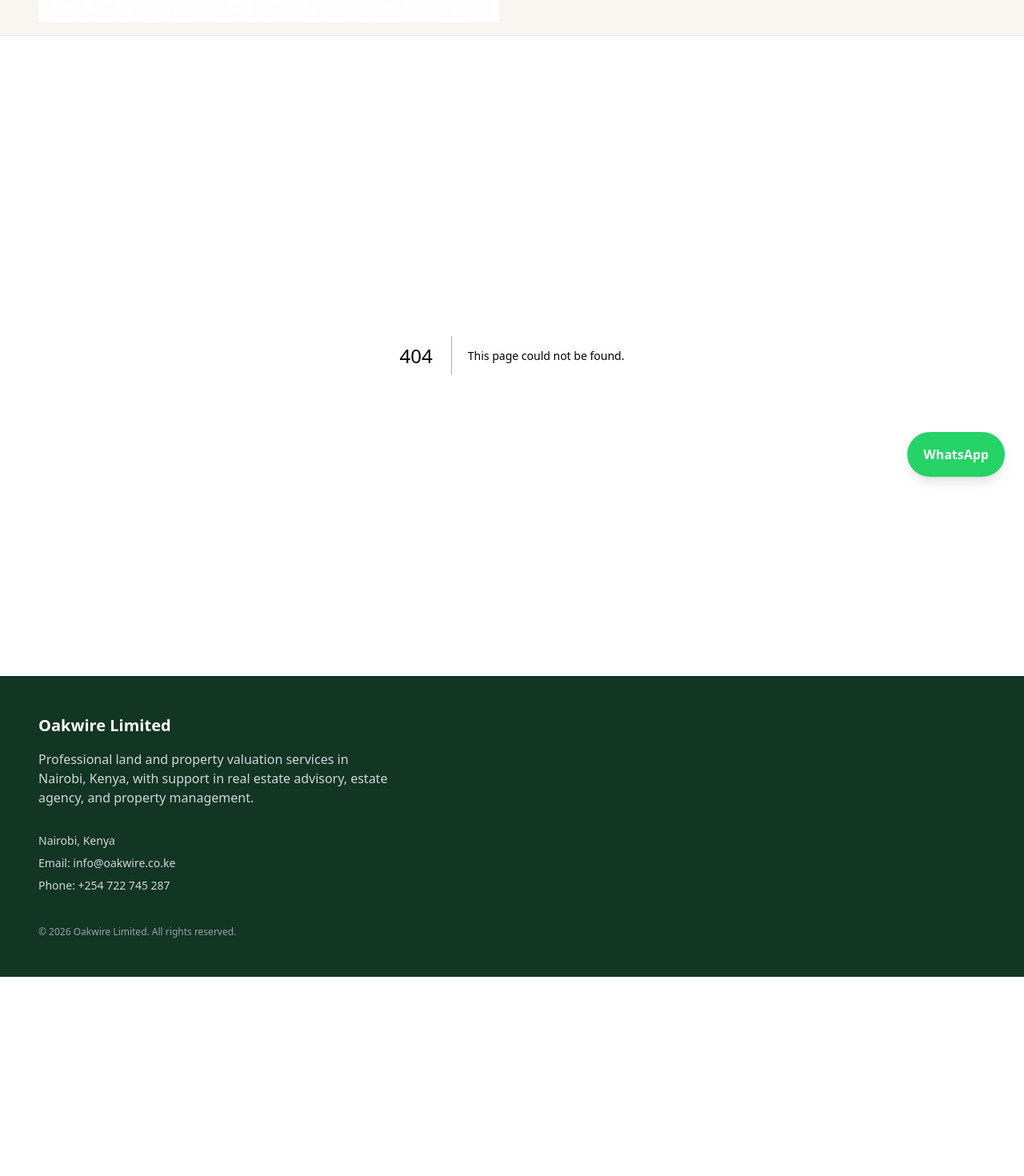
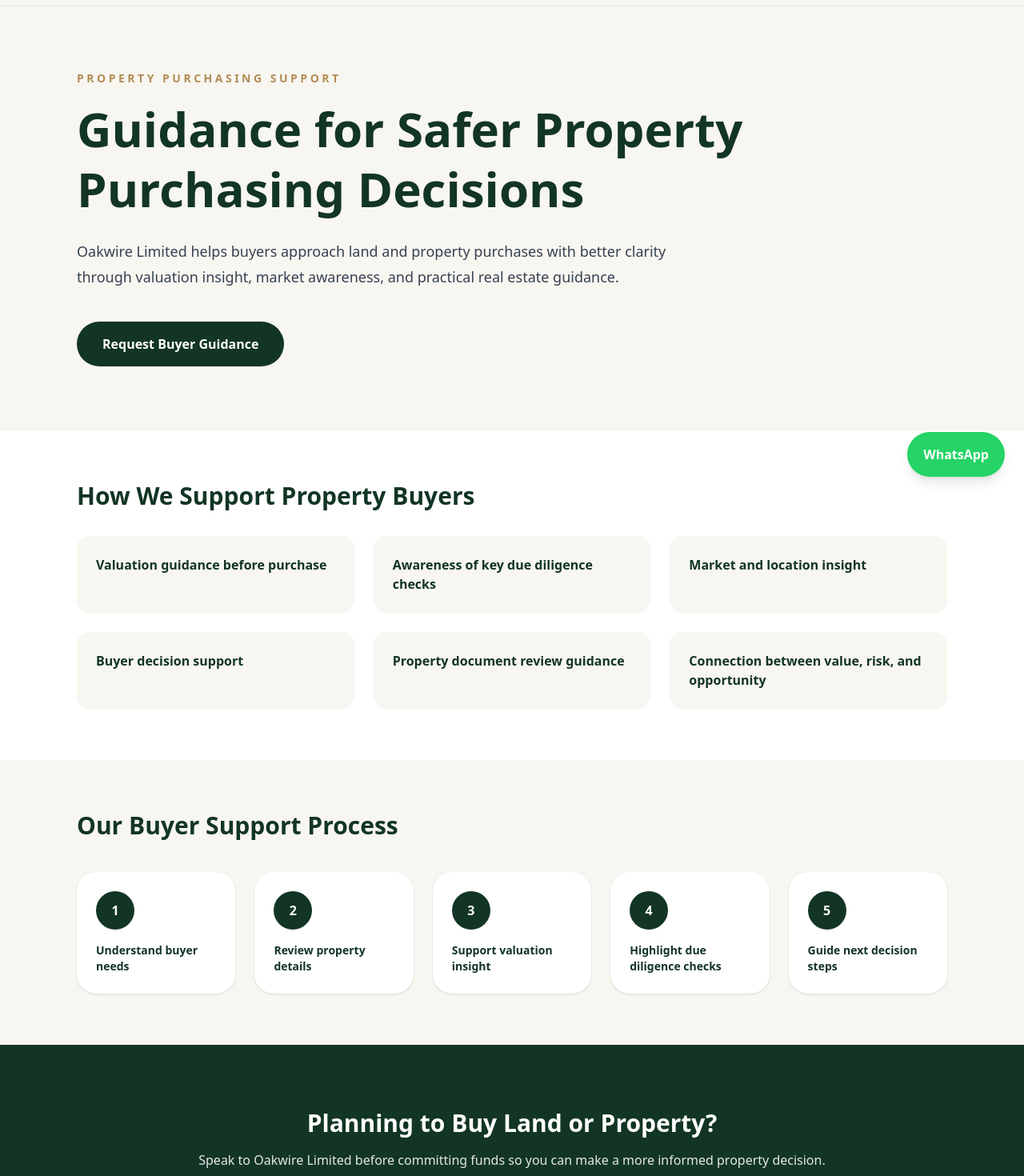
Before and after one commit to edwinaloo/oakwire-limited, a Next.js app: page /property-purchasing in a window 1280 px wide. Before the commit this address had no page. Shown: the part 180-1650 px from the top of the page at 80% size. Before the commit the page ends 1401 px from the top, so only its background shows below. Built offline with nearby package versions, Linux system fonts and the light colour scheme.

Commit message:
updated property section

```diff
--- a/app/page.js
+++ b/app/page.js
@@ -10,7 +10,7 @@
 export default function Home() {
   const services = [
     {
-      title: "Land & Property Valuation",
+      title: "Valuation Services",
       text: "Professional valuation support for land, residential, commercial, rental, and development-related property decisions.",
       link: "/valuation",
     },
@@ -28,6 +28,11 @@
       title: "Project Management",
       text: "Guidance for real estate development planning, coordination, monitoring, and execution.",
       link: "/project-management",
+    },
+    {
+      title: "Property Purchasing Support",
+      text: "Guidance for property buyers on valuation insight, due diligence awareness, and real estate purchasing support.",
+      link: "/property-purchasing",
     },
   ];
 
--- /dev/null
+++ b/app/properties/page.js
@@ -0,0 +1,105 @@
+import Link from "next/link";
+
+export const metadata = {
+  title: "Properties for Sale in Nairobi | Oakwire Limited",
+  description:
+    "Explore selected land and property listings for sale through Oakwire Limited in Nairobi, Kenya.",
+};
+
+export default function PropertiesPage() {
+  const properties = [
+    {
+      title: "Residential Plot in Kiambu",
+      location: "Kiambu, Kenya",
+      price: "Price on Request",
+      type: "Land",
+      status: "For Sale",
+      description:
+        "A suitable residential plot ideal for home development or long-term investment.",
+    },
+    {
+      title: "Apartment Unit in Nairobi",
+      location: "Nairobi, Kenya",
+      price: "Price on Request",
+      type: "Apartment",
+      status: "For Sale",
+      description:
+        "A well-positioned apartment option for buyers seeking urban convenience and investment value.",
+    },
+    {
+      title: "Commercial Property Opportunity",
+      location: "Nairobi Metropolitan Area",
+      price: "Price on Request",
+      type: "Commercial",
+      status: "For Sale",
+      description:
+        "A commercial property opportunity suitable for business use or income generation.",
+    },
+  ];
+
+  return (
+    <main className="bg-[#f8f6f0] text-[#1f2933]">
+      <section className="px-6 py-20 md:px-16 lg:px-24">
+        <div className="mx-auto max-w-6xl">
+          <p className="mb-4 text-sm font-semibold uppercase tracking-[0.25em] text-[#b08d57]">
+            Property Listings
+          </p>
+
+          <h1 className="max-w-4xl text-4xl font-bold leading-tight text-[#123524] md:text-6xl">
+            Properties for Sale
+          </h1>
+
+          <p className="mt-6 max-w-3xl text-lg leading-8 text-gray-700">
+            Explore selected land and property opportunities available through
+            Oakwire Limited. For current availability, pricing, and viewing
+            arrangements, contact our team directly.
+          </p>
+        </div>
+      </section>
+
+      <section className="px-6 pb-20 md:px-16 lg:px-24">
+        <div className="mx-auto grid max-w-6xl gap-6 md:grid-cols-3">
+          {properties.map((property) => (
+            <article
+              key={property.title}
+              className="rounded-3xl bg-white p-6 shadow-sm transition duration-300 hover:-translate-y-1 hover:shadow-md"
+            >
+              <div className="mb-5 flex items-center justify-between gap-3">
+                <span className="rounded-full bg-[#f8f6f0] px-4 py-2 text-xs font-semibold text-[#b08d57]">
+                  {property.type}
+                </span>
+
+                <span className="rounded-full bg-[#123524] px-4 py-2 text-xs font-semibold text-white">
+                  {property.status}
+                </span>
+              </div>
+
+              <h2 className="text-xl font-bold text-[#123524]">
+                {property.title}
+              </h2>
+
+              <p className="mt-2 text-sm font-medium text-gray-500">
+                {property.location}
+              </p>
+
+              <p className="mt-4 text-lg font-bold text-[#123524]">
+                {property.price}
+              </p>
+
+              <p className="mt-4 text-sm leading-6 text-gray-700">
+                {property.description}
+              </p>
+
+              <Link
+                href="/contact"
+                className="mt-6 inline-block rounded-full bg-[#123524] px-5 py-3 text-sm font-semibold text-white hover:bg-[#0b2418]"
+              >
+                Enquire About Property
+              </Link>
+            </article>
+          ))}
+        </div>
+      </section>
+    </main>
+  );
+}
--- /dev/null
+++ b/app/property-purchasing/page.js
@@ -0,0 +1,110 @@
+import Link from "next/link";
+
+export const metadata = {
+  title: "Property Purchasing Support in Nairobi | Oakwire Limited",
+  description:
+    "Oakwire Limited supports property buyers in Nairobi with valuation insight, due diligence awareness, and real estate purchasing guidance.",
+};
+
+export default function PropertyPurchasingPage() {
+  const steps = [
+    "Understand buyer needs",
+    "Review property details",
+    "Support valuation insight",
+    "Highlight due diligence checks",
+    "Guide next decision steps",
+  ];
+
+  return (
+    <main className="bg-[#f8f6f0] text-[#1f2933]">
+      <section className="px-6 py-20 md:px-16 lg:px-24">
+        <div className="mx-auto max-w-6xl">
+          <p className="mb-4 text-sm font-semibold uppercase tracking-[0.25em] text-[#b08d57]">
+            Property Purchasing Support
+          </p>
+
+          <h1 className="max-w-4xl text-4xl font-bold leading-tight text-[#123524] md:text-6xl">
+            Guidance for Safer Property Purchasing Decisions
+          </h1>
+
+          <p className="mt-6 max-w-3xl text-lg leading-8 text-gray-700">
+            Oakwire Limited helps buyers approach land and property purchases
+            with better clarity through valuation insight, market awareness, and
+            practical real estate guidance.
+          </p>
+
+          <Link
+            href="/contact"
+            className="mt-10 inline-block rounded-full bg-[#123524] px-8 py-4 font-semibold text-white hover:bg-[#0b2418]"
+          >
+            Request Buyer Guidance
+          </Link>
+        </div>
+      </section>
+
+      <section className="bg-white px-6 py-16 md:px-16 lg:px-24">
+        <div className="mx-auto max-w-6xl">
+          <h2 className="text-3xl font-bold text-[#123524]">
+            How We Support Property Buyers
+          </h2>
+
+          <div className="mt-8 grid gap-6 md:grid-cols-3">
+            {[
+              "Valuation guidance before purchase",
+              "Awareness of key due diligence checks",
+              "Market and location insight",
+              "Buyer decision support",
+              "Property document review guidance",
+              "Connection between value, risk, and opportunity",
+            ].map((item) => (
+              <div key={item} className="rounded-2xl bg-[#f8f6f0] p-6">
+                <p className="font-semibold text-[#123524]">{item}</p>
+              </div>
+            ))}
+          </div>
+        </div>
+      </section>
+
+      <section className="px-6 py-16 md:px-16 lg:px-24">
+        <div className="mx-auto max-w-6xl">
+          <h2 className="text-3xl font-bold text-[#123524]">
+            Our Buyer Support Process
+          </h2>
+
+          <div className="mt-10 grid gap-6 md:grid-cols-5">
+            {steps.map((step, index) => (
+              <div key={step} className="rounded-3xl bg-white p-6 shadow-sm">
+                <div className="flex h-12 w-12 items-center justify-center rounded-full bg-[#123524] font-bold text-white">
+                  {index + 1}
+                </div>
+                <p className="mt-4 text-sm font-semibold text-[#123524]">
+                  {step}
+                </p>
+              </div>
+            ))}
+          </div>
+        </div>
+      </section>
+
+      <section className="bg-[#123524] px-6 py-20 text-white md:px-16 lg:px-24">
+        <div className="mx-auto max-w-4xl text-center">
+          <h2 className="text-3xl font-bold">
+            Planning to Buy Land or Property?
+          </h2>
+
+          <p className="mt-4 text-gray-200">
+            Speak to Oakwire Limited before committing funds so you can make a
+            more informed property decision.
+          </p>
+
+          <Link
+            href="/contact"
+            className="mt-8 inline-block rounded-full bg-white px-8 py-4 font-semibold text-[#123524]"
+          >
+            Contact Oakwire Limited
+          </Link>
+        </div>
+      </section>
+    </main>
+  );
+}
--- a/components/Navbar.js
+++ b/components/Navbar.js
@@ -64,6 +64,10 @@
             Valuation
           </Link>
 
+          <Link href="/properties" className="text-gray-700 hover:text-[#123524]">
+            Properties
+          </Link>
+
           <Link href="/insights" className="text-gray-700 hover:text-[#123524]">
             Insights
           </Link>
```
